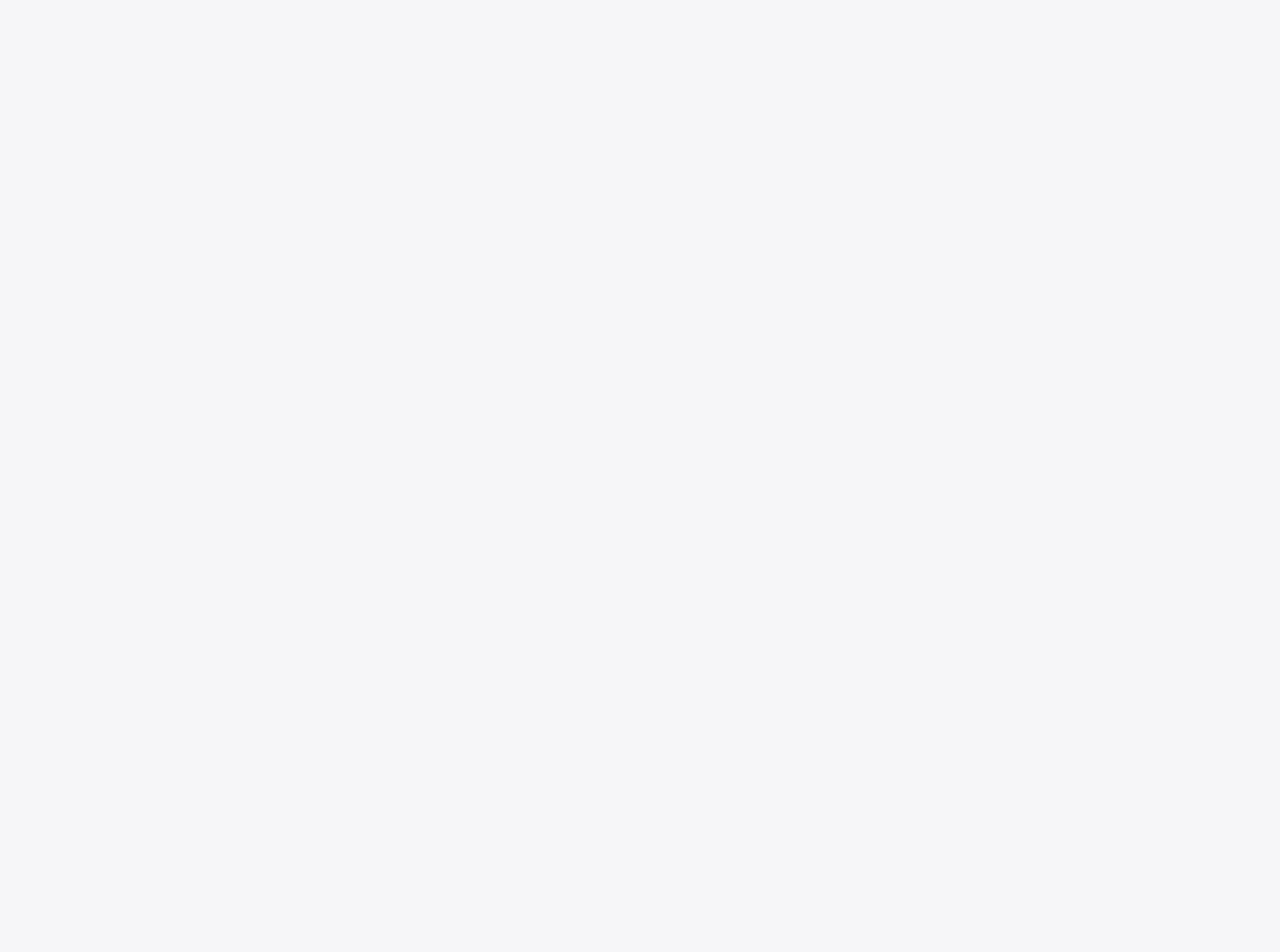
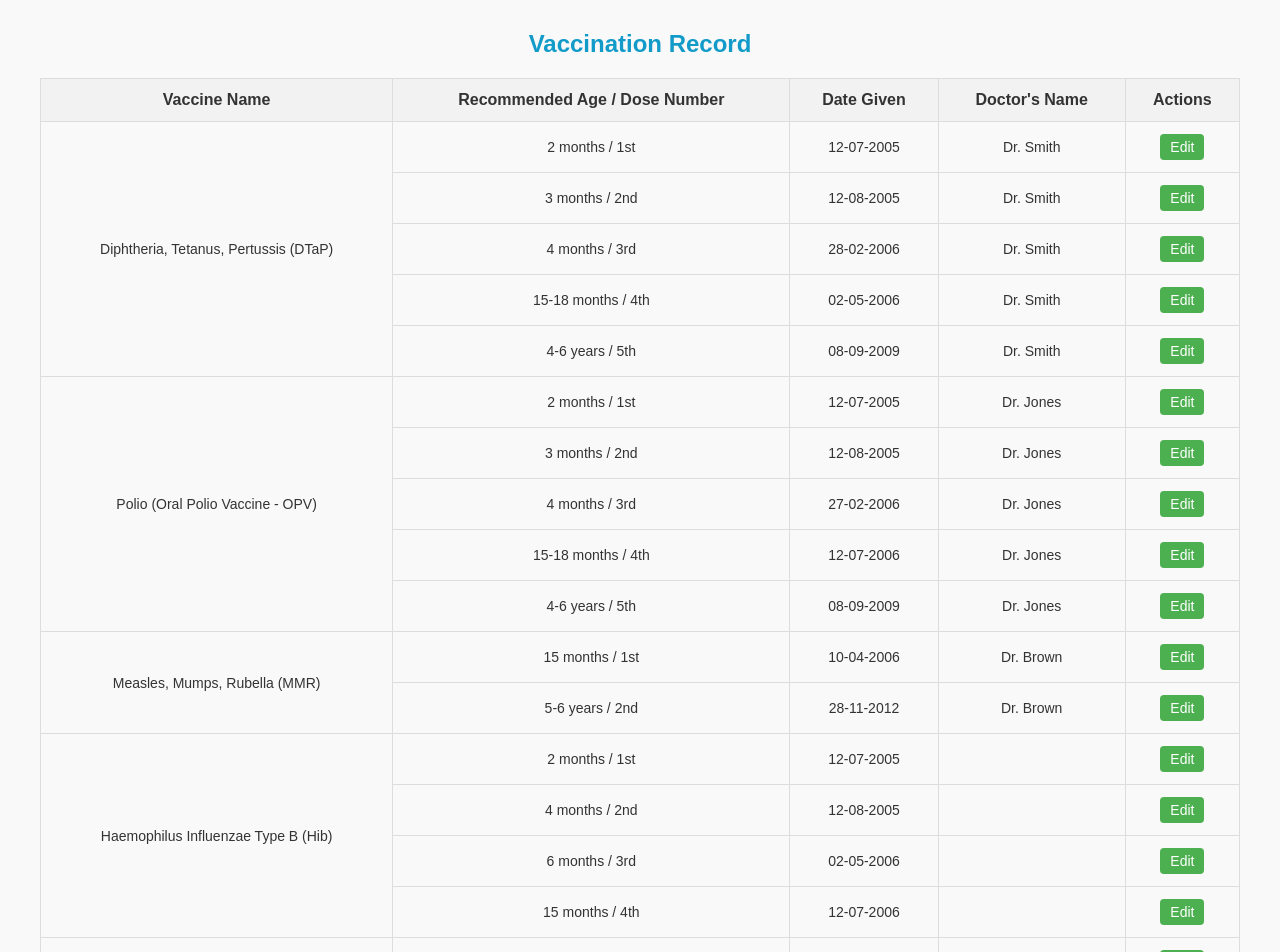
Before and after one commit to jihadlenix/MediLog, a React (Create React App) app in the folder client/: page /vaccines in a window 1280 px wide. Before the commit this address had no page. Shown: the top 952 px of the page. Before the commit the page ends 800 px from the top, so only its background shows below. Built offline with nearby package versions, Linux system fonts and the light colour scheme.

Commit message:
Added Vaccination Record page

```diff
--- /dev/null
+++ b/client/src/components/VaccinationRecord.css
@@ -0,0 +1,127 @@
+/* VaccinationRecord.css */
+
+/* Main container */
+.vaccination-container {
+  padding: 20px;
+  max-width: 1200px;
+  margin: 0 auto;
+}
+
+h2 {
+  text-align: center;
+  margin-bottom: 20px;
+}
+
+/* Table styles */
+.vaccination-table {
+  width: 100%;
+  border-collapse: collapse;
+  margin-top: 20px;
+}
+
+.vaccination-table th,
+.vaccination-table td {
+  padding: 12px;
+  text-align: center;
+  border: 1px solid #ddd;
+}
+
+.vaccination-table th {
+  background-color: #f2f2f2;
+  font-weight: bold;
+}
+
+.vaccination-table td {
+  font-size: 14px;
+}
+
+/* Action button */
+button {
+  background-color: #4CAF50;
+  color: white;
+  padding: 5px 10px;
+  border: none;
+  cursor: pointer;
+  font-size: 14px;
+  border-radius: 4px;
+  transition: background-color 0.3s ease;
+}
+
+button:hover {
+  background-color: #45a049;
+}
+
+.add-button {
+  background-color: #008CBA;
+  margin-top: 20px;
+  display: block;
+  margin-left: auto;
+  margin-right: auto;
+}
+
+.add-button:hover {
+  background-color: #007B9A;
+}
+
+/* Edit form styles */
+.edit-form {
+  border: 1px solid #ddd;
+  padding: 20px;
+  margin-top: 20px;
+  background-color: #f9f9f9;
+  width: 60%;
+  margin-left: auto;
+  margin-right: auto;
+  border-radius: 4px;
+}
+
+.edit-form h3 {
+  text-align: center;
+}
+
+.edit-form label {
+  display: block;
+  margin: 10px 0;
+  font-size: 16px;
+}
+
+.edit-form input[type="text"],
+.edit-form input[type="date"] {
+  width: 100%;
+  padding: 8px;
+  margin-top: 5px;
+  font-size: 14px;
+  border: 1px solid #ddd;
+  border-radius: 4px;
+}
+
+.edit-form button {
+  background-color: #4CAF50;
+  color: white;
+  padding: 8px 15px;
+  border: none;
+  cursor: pointer;
+  font-size: 14px;
+  border-radius: 4px;
+  margin: 10px;
+}
+
+.edit-form button:hover {
+  background-color: #45a049;
+}
+
+.edit-form button:nth-child(2) {
+  background-color: #f44336;
+  margin-left: 10px;
+}
+
+.edit-form button:nth-child(2):hover {
+  background-color: #e53935;
+}
+
+/* Styles for no data message */
+.vaccination-container p {
+  text-align: center;
+  font-size: 18px;
+  color: #888;
+}
--- /dev/null
+++ b/client/src/components/VaccinationRecord.js
@@ -0,0 +1,181 @@
+import React, { useState } from "react";
+import "./VaccinationRecord.css";
+
+// Mock data for testing (vaccination records with doses)
+const mockData = [
+  {
+    vaccineName: "Diphtheria, Tetanus, Pertussis (DTaP)",
+    recommendedAge: "2 months, 3 months, 4 months, 15-18 months, 4-6 years",
+    doses: [
+      { doseNumber: "1st", recommendedAge: "2 months", dateGiven: "12-07-2005", doctorName: "Dr. Smith" },
+      { doseNumber: "2nd", recommendedAge: "3 months", dateGiven: "12-08-2005", doctorName: "Dr. Smith" },
+      { doseNumber: "3rd", recommendedAge: "4 months", dateGiven: "28-02-2006", doctorName: "Dr. Smith" },
+      { doseNumber: "4th", recommendedAge: "15-18 months", dateGiven: "02-05-2006", doctorName: "Dr. Smith" },
+      { doseNumber: "5th", recommendedAge: "4-6 years", dateGiven: "08-09-2009", doctorName: "Dr. Smith" },
+    ],
+  },
+  {
+    vaccineName: "Polio (Oral Polio Vaccine - OPV)",
+    recommendedAge: "2 months, 3 months, 4 months, 15-18 months, 4-6 years",
+    doses: [
+      { doseNumber: "1st", recommendedAge: "2 months", dateGiven: "12-07-2005", doctorName: "Dr. Jones" },
+      { doseNumber: "2nd", recommendedAge: "3 months", dateGiven: "12-08-2005", doctorName: "Dr. Jones" },
+      { doseNumber: "3rd", recommendedAge: "4 months", dateGiven: "27-02-2006", doctorName: "Dr. Jones" },
+      { doseNumber: "4th", recommendedAge: "15-18 months", dateGiven: "12-07-2006", doctorName: "Dr. Jones" },
+      { doseNumber: "5th", recommendedAge: "4-6 years", dateGiven: "08-09-2009", doctorName: "Dr. Jones" },
+    ],
+  },
+  {
+    vaccineName: "Measles, Mumps, Rubella (MMR)",
+    recommendedAge: "15 months, 5-6 years",
+    doses: [
+      { doseNumber: "1st", recommendedAge: "15 months", dateGiven: "10-04-2006", doctorName: "Dr. Brown" },
+      { doseNumber: "2nd", recommendedAge: "5-6 years", dateGiven: "28-11-2012", doctorName: "Dr. Brown" },
+    ],
+  },
+  {
+    vaccineName: "Haemophilus Influenzae Type B (Hib)",
+    recommendedAge: "2 months, 4 months, 6 months, 15 months",
+    doses: [
+      { doseNumber: "1st", recommendedAge: "2 months", dateGiven: "12-07-2005", doctorName: "" },
+      { doseNumber: "2nd", recommendedAge: "4 months", dateGiven: "12-08-2005", doctorName: "" },
+      { doseNumber: "3rd", recommendedAge: "6 months", dateGiven: "02-05-2006", doctorName: "" },
+      { doseNumber: "4th", recommendedAge: "15 months", dateGiven: "12-07-2006", doctorName: "" },
+    ],
+  },
+  {
+    vaccineName: "Hepatitis B",
+    recommendedAge: "At birth, 1 month, 4 months",
+    doses: [
+      { doseNumber: "1st", recommendedAge: "At birth", dateGiven: "02-05-2005", doctorName: "" },
+      { doseNumber: "2nd", recommendedAge: "1 month", dateGiven: "04-06-2005", doctorName: "" },
+      { doseNumber: "3rd", recommendedAge: "4 months", dateGiven: "16-09-2005", doctorName: "" },
+    ],
+  },
+];
+
+const VaccinationRecord = ({ data = mockData, isDoctor = true, onEdit, onAdd }) => {
+  const [editMode, setEditMode] = useState(false);
+  const [editableRecord, setEditableRecord] = useState(null);
+
+  const handleEdit = (dose) => {
+    setEditMode(true);
+    setEditableRecord(dose);
+  };
+
+  const handleSave = () => {
+    // Placeholder for saving logic (e.g., update the state or make an API call)
+    alert("Changes saved!");
+    setEditMode(false);
+    setEditableRecord(null);
+  };
+
+  const handleCancel = () => {
+    setEditMode(false);
+    setEditableRecord(null);
+  };
+
+  return (
+    <div className="vaccination-container">
+      <h2>Vaccination Record</h2>
+
+      {/* Check if there is data to display */}
+      {data.length === 0 ? (
+        <p>No vaccination records available.</p>
+      ) : (
+        <table className="vaccination-table">
+          <thead>
+            <tr>
+              <th>Vaccine Name</th>
+              <th>Recommended Age / Dose Number</th>
+              <th>Date Given</th>
+              <th>Doctor's Name</th>
+              {isDoctor && <th>Actions</th>}
+            </tr>
+          </thead>
+          <tbody>
+            {data.map((record, index) => (
+              <React.Fragment key={index}>
+                {/* Main row for the vaccine */}
+                {record.doses.map((dose, doseIndex) => (
+                  <tr key={doseIndex}>
+                    {doseIndex === 0 && (
+                      <td rowSpan={record.doses.length}>{record.vaccineName}</td>
+                    )}
+                    {/* Dose details */}
+                    <td>
+                      {dose.recommendedAge} / {dose.doseNumber}
+                    </td>
+                    <td>{dose.dateGiven}</td>
+                    <td>{dose.doctorName || ""}</td>
+                    {isDoctor && (
+                      <td>
+                        <button onClick={() => handleEdit(dose)}>Edit</button>
+                      </td>
+                    )}
+                  </tr>
+                ))}
+              </React.Fragment>
+            ))}
+          </tbody>
+        </table>
+      )}
+
+      {/* Show Add button only for doctors */}
+      {isDoctor && <button onClick={onAdd} className="add-button">Add New Record</button>}
+
+      {/* Edit form for doctor */}
+      {editMode && editableRecord && (
+        <div className="edit-form">
+          <h3>Edit Dose</h3>
+          <label>
+            Recommended Age / Dose Number:
+            <input
+              type="text"
+              value={`${editableRecord.recommendedAge} / ${editableRecord.doseNumber}`}
+              disabled
+            />
+          </label>
+          <label>
+            Date Given:
+            <input
+              type="date"
+              value={editableRecord.dateGiven}
+              onChange={(e) => setEditableRecord({ ...editableRecord, dateGiven: e.target.value })}
+            />
+          </label>
+          <label>
+            Doctor's Name:
+            <input
+              type="text"
+              value={editableRecord.doctorName}
+              onChange={(e) => setEditableRecord({ ...editableRecord, doctorName: e.target.value })}
+            />
+          </label>
+          <button onClick={handleSave}>Save</button>
+          <button onClick={handleCancel}>Cancel</button>
+        </div>
+      )}
+    </div>
+  );
+};
+
+// Test the VaccinationRecord component (without backend)
+const VaccinationPage = () => {
+  const handleEdit = (record) => {
+    alert(`Editing record: ${record.vaccineName}`);
+  };
+
+  const handleAdd = () => {
+    alert("Adding new vaccination record.");
+  };
+
+  return (
+    <VaccinationRecord
+      onEdit={handleEdit}
+      onAdd={handleAdd}
+    />
+  );
+};
+
+export default VaccinationPage;
--- a/client/src/core/routes.js
+++ b/client/src/core/routes.js
@@ -7,11 +7,13 @@ import MedRecord from '../patient/MedRecord'
 import DocProfile from "../doctor/docProfile";
 import LeftNavBar from '../components/LeftNavBar';
 import Medications from '../patient/Medications';
+import Welcome from '../welcome/Welcome';
+import VaccinationRecord from "../components/VaccinationRecord";
 
 const AppRoutes = () => {
   return (
     <Routes>
-      <Route path="/" element={<Login />} />
+      <Route path="/" element={<Welcome />} />
       <Route path="/login" element={<Login />} />
       <Route path="/signup" element={<Signup />} />
       <Route path="/dashPatient" element={<Dashboard />} />
@@ -19,6 +21,8 @@ const AppRoutes = () => {
       <Route path="/docProfile" element={<DocProfile />} />
       <Route path="/nav" element={< LeftNavBar />} />
       <Route path="/medications" element={< Medications />} />
+      <Route path="/welcome" element={<Welcome />} />
+      <Route path="/vaccines" element={<VaccinationRecord />} />
     </Routes>
   );
 };
--- a/client/src/doctor/docProfile.js
+++ b/client/src/doctor/docProfile.js
@@ -50,7 +50,7 @@ const DoctorProfile = () => {
         {/* Left Section - Profile */}
         <div className="left-section">
           <div className="profile-card">
-            <Avatar className="doctor-avatar" sx={{ width: 120, height: 120 }} />
+            <Avatar className="doctor-avatar" sx={{ width: 90, height: 90 }} />
             <h2 className="doctor-name">{doctor.name}</h2>
             <h3 className="doctor-specialty">{doctor.specialization}</h3>
             <p><strong>Experience:</strong> {doctor.experience}</p>
--- a/client/src/patient/MedicalRecords.css
+++ b/client/src/patient/MedicalRecords.css
@@ -73,6 +73,11 @@
   .records-grid.single-row {
     grid-template-columns: 1fr;
   }
+
+  .record-card {
+    height: 80%;
+  }
+
 }
 
 .icon {
```
